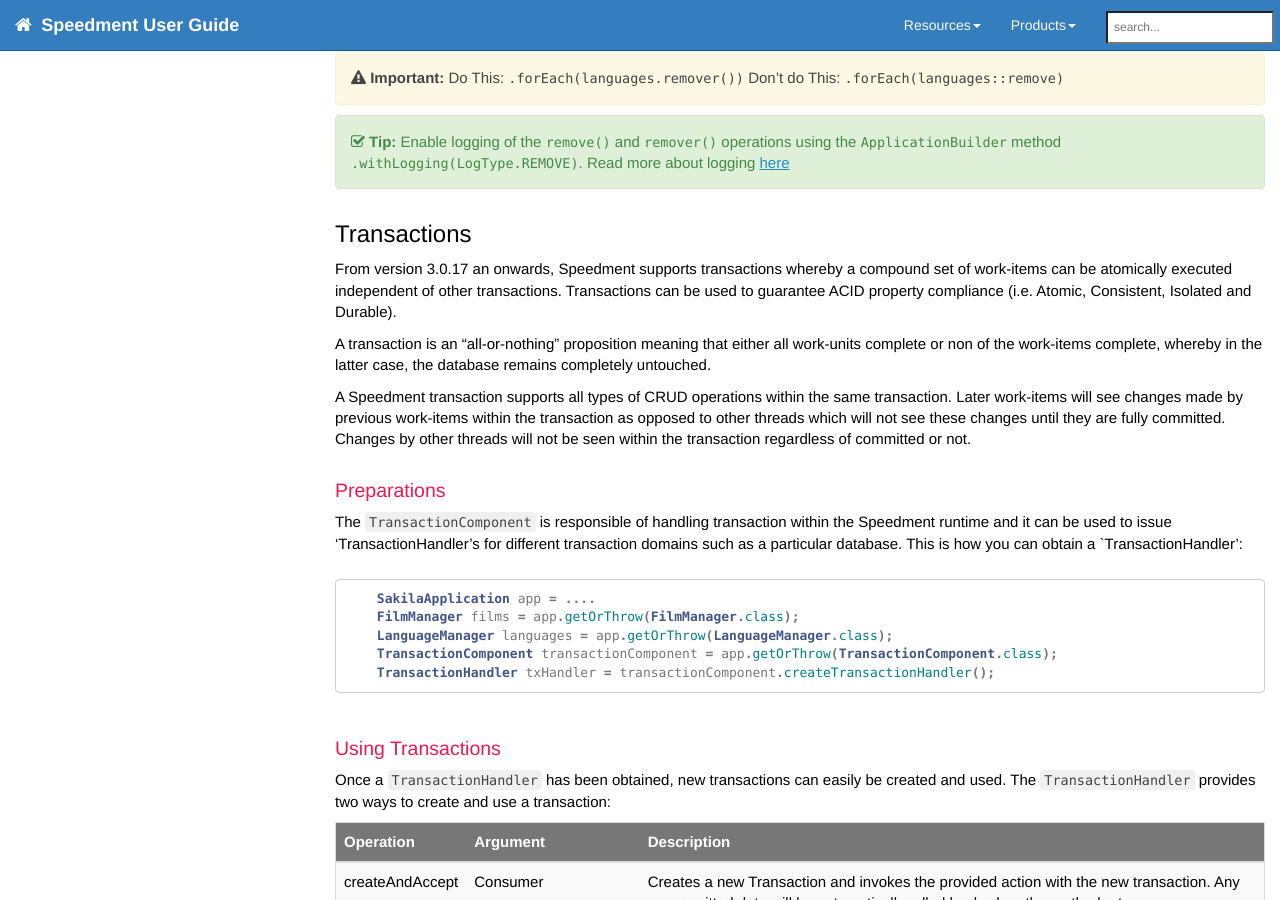
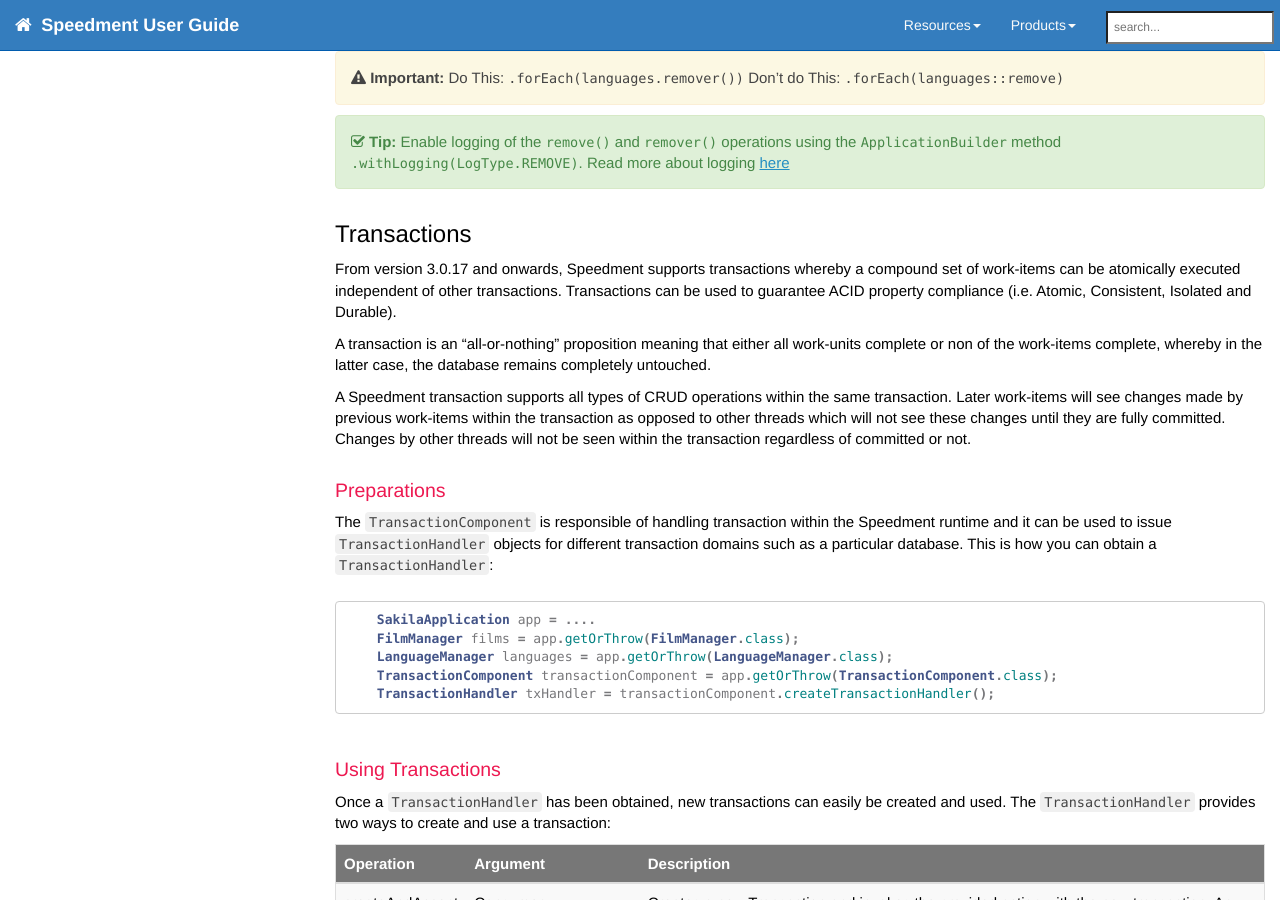
Before and after one commit to speedment/speedment-doc, a Jekyll site: the page built from pages/crud.md, in a window 1280 px wide and 900 px high, scrolled down 3149 px. Built offline with Jekyll 4.4.1, drawn with Linux system fonts in a browser that asks for light colours; nearby versions of some CDN libraries; comment, search, counter and statistics services are not loaded; some of the changed text lies outside the part shown.

Commit message:
Fix typos in Transaction clause

````diff
--- a/pages/crud.md
+++ b/pages/crud.md
@@ -145,14 +145,14 @@
 " %}
 
 ## Transactions
-From version 3.0.17 an onwards, Speedment supports transactions whereby a compound set of work-items can be atomically executed independent of other transactions. Transactions can be used to guarantee ACID property compliance (i.e. Atomic, Consistent, Isolated and Durable).
+From version 3.0.17 and onwards, Speedment supports transactions whereby a compound set of work-items can be atomically executed independent of other transactions. Transactions can be used to guarantee ACID property compliance (i.e. Atomic, Consistent, Isolated and Durable).
 
 A transaction is an "all-or-nothing" proposition meaning that either all work-units complete or non of the work-items complete, whereby in the latter case, the database remains completely untouched.
 
 A Speedment transaction supports all types of CRUD operations within the same transaction. Later work-items will see changes made by previous work-items within the transaction as opposed to other threads which will not see these changes until they are fully committed. Changes by other threads will not be seen within the transaction regardless of committed or not.
 
 ### Preparations
-The `TransactionComponent` is responsible of handling transaction within the Speedment runtime and it can be used to issue 'TransactionHandler's for different transaction domains such as a particular database. This is how you can obtain a `TransactionHandler':
+The `TransactionComponent` is responsible of handling transaction within the Speedment runtime and it can be used to issue `TransactionHandler` objects for different transaction domains such as a particular database. This is how you can obtain a `TransactionHandler`:
 
 ``` java
     SakilaApplication app = ....
@@ -226,7 +226,7 @@
                 new LanguageImpl().setName("Italian"),
                 new LanguageImpl().setName("German")
             ).forEach(languages.persister());
-            tx.commit(); // Make the changes visible outside the tx
+            tx.commit(); // Commit the changes and make them visible outside the tx
             return languages.stream().count();
         }
     );
````
Also changed, not shown: other parts of pages/crud.md (+1 -1 lines).
